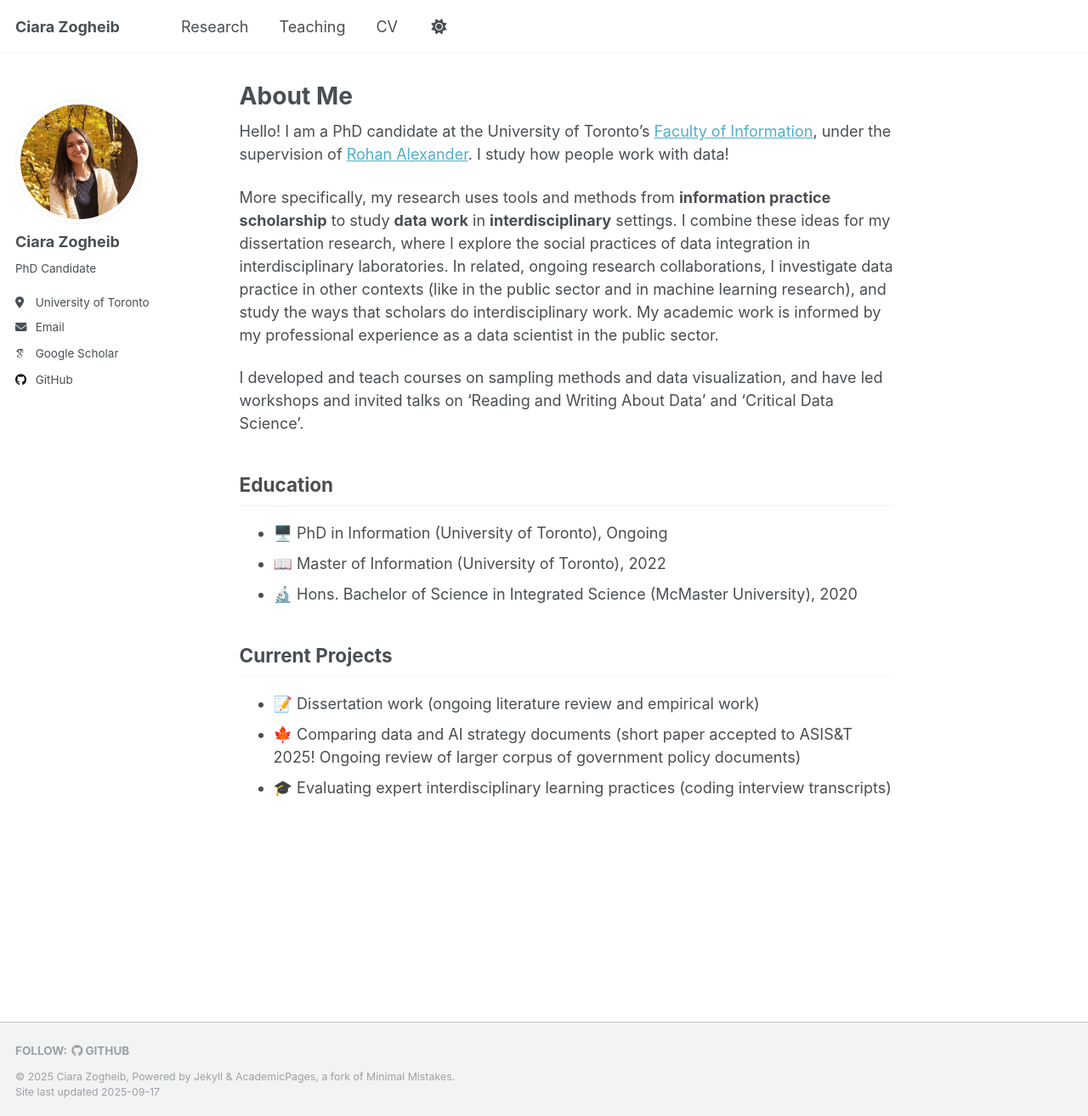
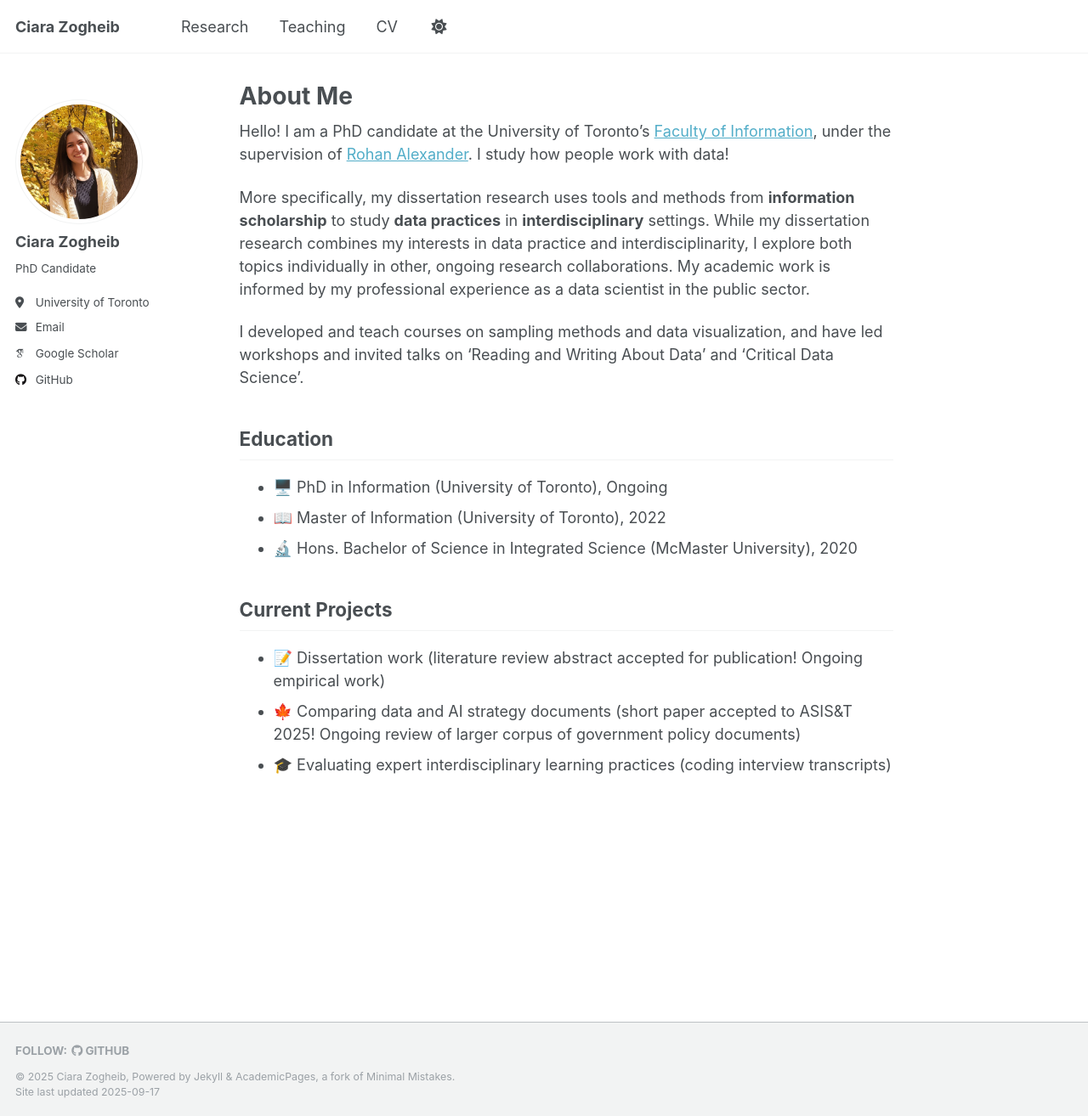
Before and after one commit to zogheibc/zogheibc.github.io, a Jekyll site: the page built from _pages/about.md, in a window 1280 px wide and 1314 px high. Shown: the whole window at 85% size. Built offline with Jekyll 4.4.1, drawn with Linux system fonts in a browser that asks for light colours; some web fonts are replaced.

Commit message:
Update about.md

```diff
--- a/_pages/about.md
+++ b/_pages/about.md
@@ -9,7 +9,7 @@ redirect_from:
 
 Hello! I am a PhD candidate at the University of Toronto’s [Faculty of Information](https://ischool.utoronto.ca/), under the supervision of [Rohan Alexander](https://rohanalexander.com/). I study how people work with data!
 
-More specifically, my research uses tools and methods from **information practice scholarship** to study **data work** in **interdisciplinary** settings. I combine these ideas for my dissertation research, where I explore the social practices of data integration in interdisciplinary laboratories. In related, ongoing research collaborations, I investigate data practice in other contexts (like in the public sector and in machine learning research), and study the ways that scholars do interdisciplinary work. My academic work is informed by my professional experience as a data scientist in the public sector.
+More specifically, my dissertation research uses tools and methods from **information  scholarship** to study **data practices** in **interdisciplinary** settings. While my dissertation research combines my interests in data practice and interdisciplinarity, I explore both topics individually in other, ongoing research collaborations. My academic work is informed by my professional experience as a data scientist in the public sector.
 
 I developed and teach courses on sampling methods and data visualization, and have led workshops and invited talks on 'Reading and Writing About Data' and 'Critical Data Science'.
 
@@ -19,6 +19,6 @@ I developed and teach courses on sampling methods and data visualization, and ha
 - 🔬 Hons. Bachelor of Science in Integrated Science (McMaster University), 2020
 
 ## Current Projects
-- 📝 Dissertation work (ongoing literature review and empirical work)
+- 📝 Dissertation work (literature review abstract accepted for publication! Ongoing empirical work)
 - 🍁 Comparing data and AI strategy documents (short paper accepted to ASIS&T 2025! Ongoing review of larger corpus of government policy documents)
 - 🎓 Evaluating expert interdisciplinary learning practices (coding interview transcripts)
```
